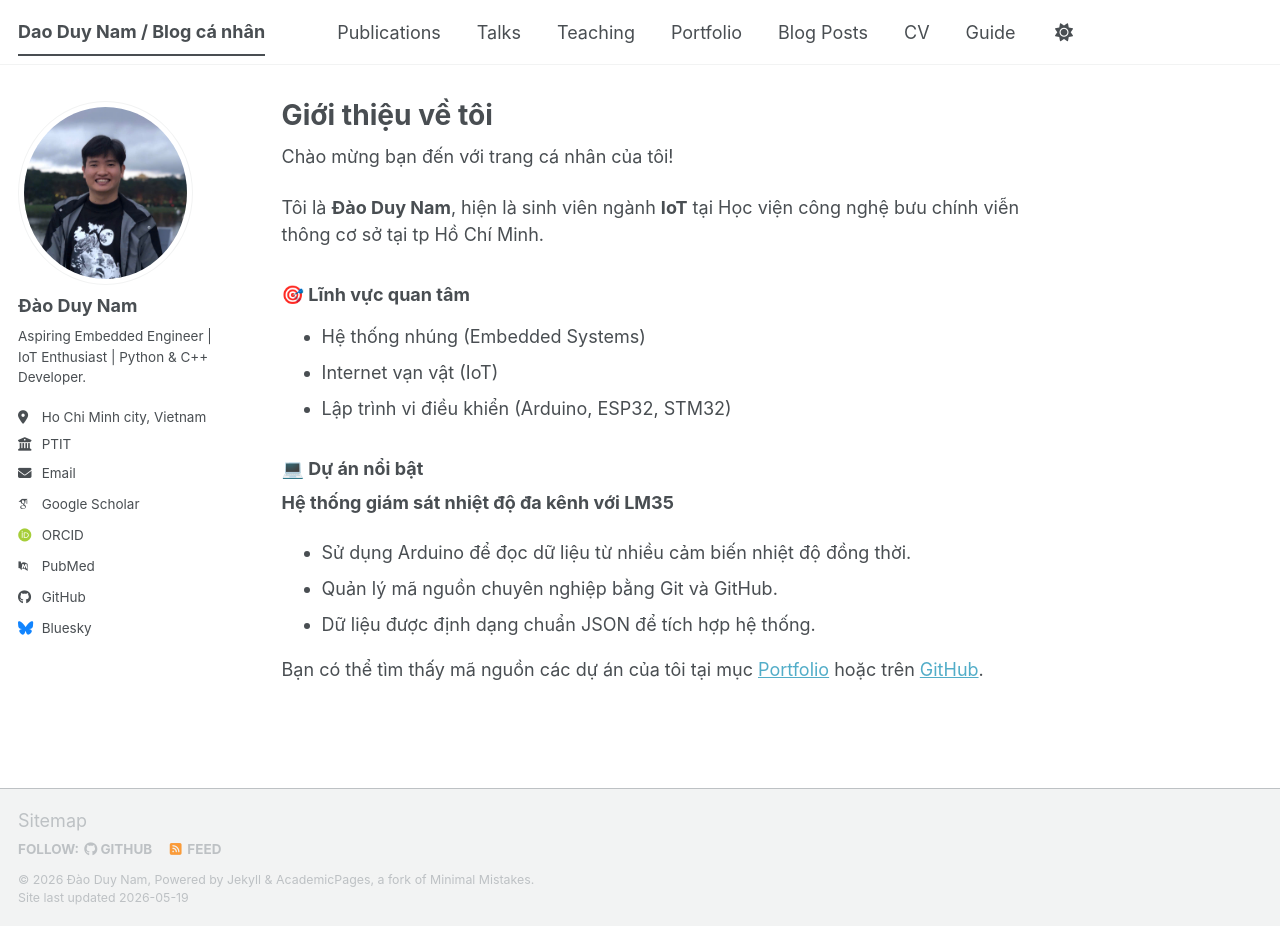
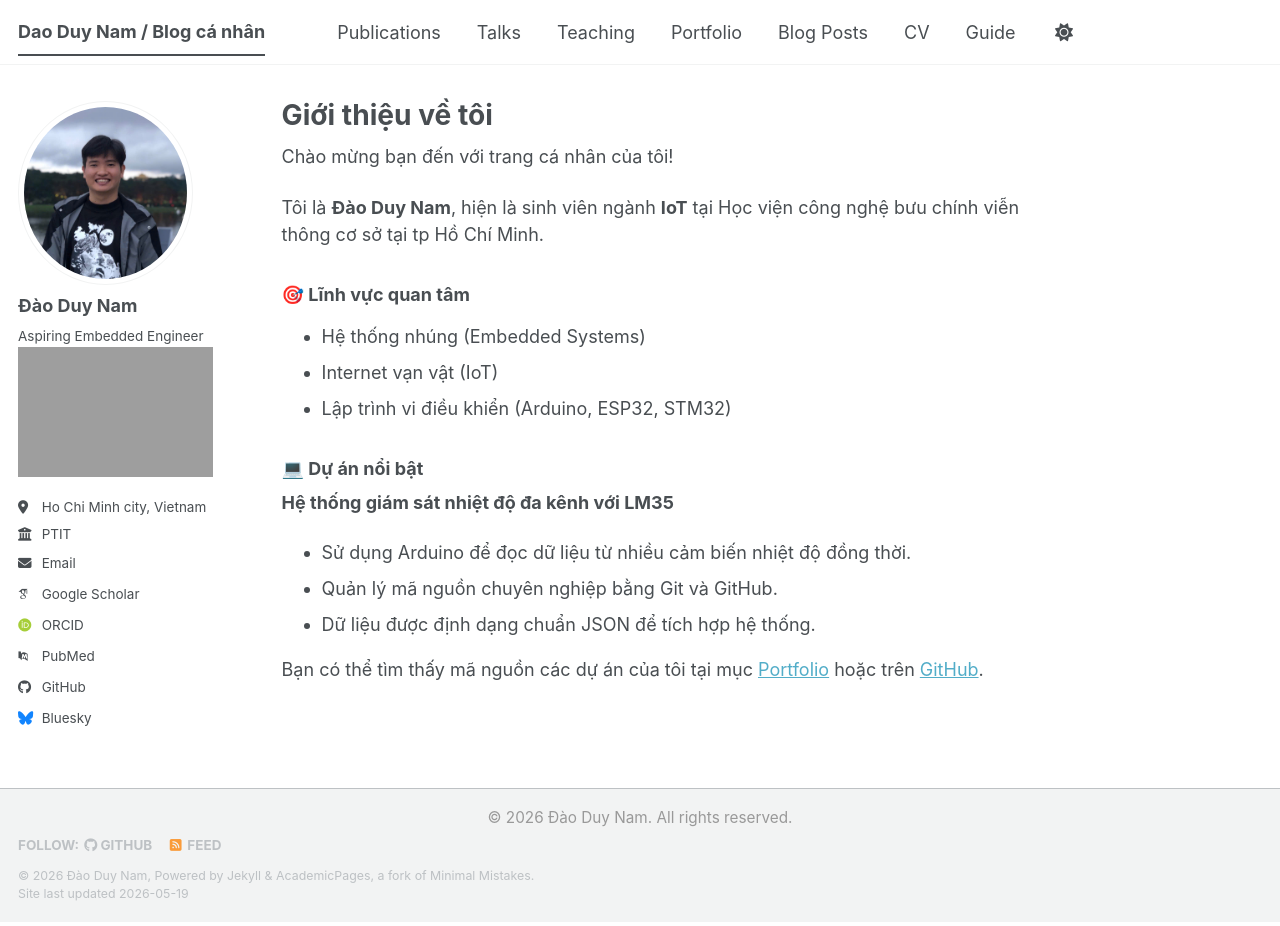
Before and after one commit to namdaoduy-04/namdaoduy-04.github.io, a Jekyll site: the page built from _pages/about.md, in a window 1280 px wide and 926 px high. Built offline with Jekyll 4.4.1, drawn with Linux system fonts in a browser that asks for light colours; some web fonts are replaced; a script bundle is joined from its source files by our own code; library files that are not in the unit come from our copies; grey boxes are pictures that could not be loaded.

Commit message:
Fix: xoa chu sitemap o footer

```diff
--- a/_config.yml
+++ b/_config.yml
@@ -26,7 +26,7 @@ author:
   avatar           : "anhdaidien.jpg"
   name             : "Đào Duy Nam"
   pronouns         : # example: "she/her"
-  bio              : "Aspiring Embedded Engineer | IoT Enthusiast | Python & C++ Developer."
+  bio              : "Aspiring Embedded Engineer <br> <img src='https://img.shields.io/badge/STM32-03234B?style=flat-square&logo=stmicroelectronics&logoColor=white'> <img src='https://img.shields.io/badge/C%2F%2C%2B%2B-00599C?style=flat-square&logo=c%2B%2B&logoColor=white'> <img src='https://img.shields.io/badge/Linux-FCC624?style=flat-square&logo=linux&logoColor=black'>"
   location         : "Ho Chi Minh city, Vietnam"
   employer         : "PTIT"
   uri              : # URL
--- a/_includes/footer/custom.html
+++ b/_includes/footer/custom.html
@@ -1,6 +1,6 @@
 <!-- start custom footer snippets -->
 
-<a href="/sitemap/">Sitemap</a>
+<p style="text-align: center; margin: 0; color: #999; font-size: 0.85em;">&copy; 2026 Đào Duy Nam. All rights reserved.</p>
 
 <!-- Support for MatJax -->
 <script defer src="https://cdnjs.cloudflare.com/polyfill/v3/polyfill.min.js?features=es6"></script>
```
